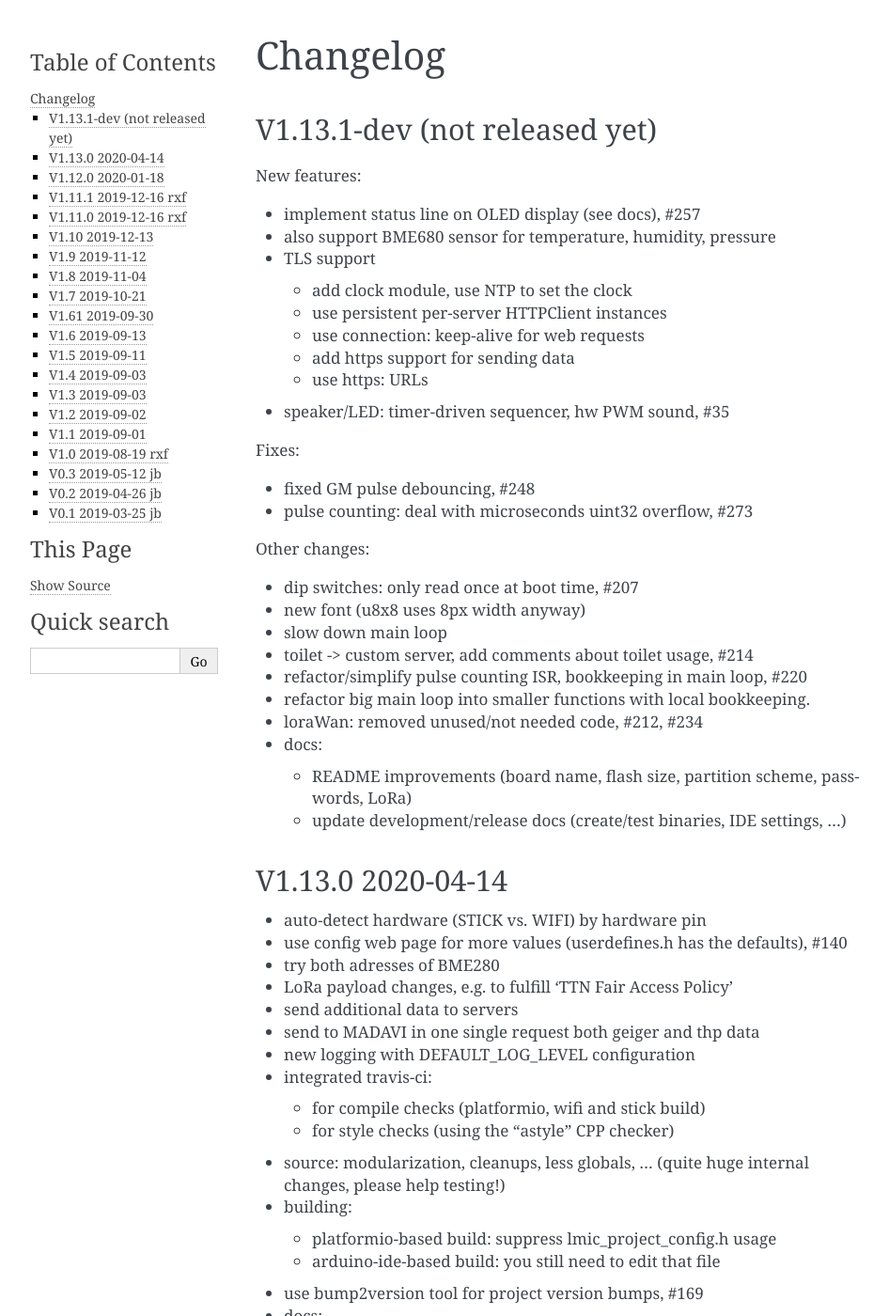
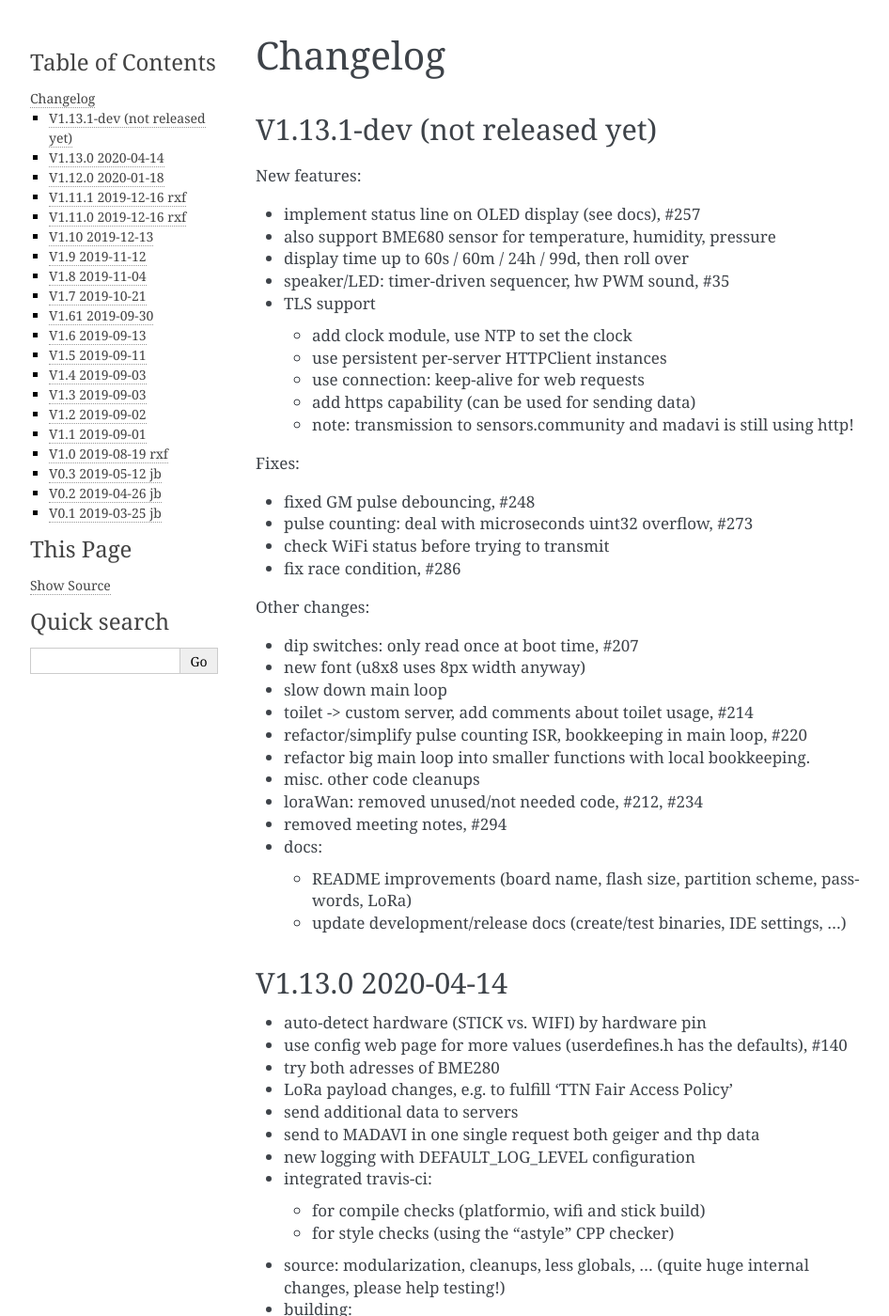
Before and after one commit to ecocurious2/MultiGeiger, a Sphinx documentation site: the page built from docs/source/changes.rst, in a window 1280 px wide and 1400 px high. Shown: the whole window at 94% size, without its empty margins (148-1094 px from the left). Built offline with Sphinx 7.4.7, drawn with Linux system fonts in a browser that asks for light colours.

Commit message:
update CHANGES

```diff
--- a/docs/source/changes.rst
+++ b/docs/source/changes.rst
@@ -10,19 +10,22 @@ New features:
 
 * implement status line on OLED display (see docs), #257
 * also support BME680 sensor for temperature, humidity, pressure
+* display time up to 60s / 60m / 24h / 99d, then roll over
+* speaker/LED: timer-driven sequencer, hw PWM sound, #35
 * TLS support
 
   - add clock module, use NTP to set the clock
   - use persistent per-server HTTPClient instances
   - use connection: keep-alive for web requests
-  - add https support for sending data
-  - use https: URLs
-* speaker/LED: timer-driven sequencer, hw PWM sound, #35
+  - add https capability (can be used for sending data)
+  - note: transmission to sensors.community and madavi is still using http!
 
 Fixes:
 
 * fixed GM pulse debouncing, #248
 * pulse counting: deal with microseconds uint32 overflow, #273
+* check WiFi status before trying to transmit
+* fix race condition, #286
 
 Other changes:
 
@@ -32,13 +35,14 @@ Other changes:
 * toilet -> custom server, add comments about toilet usage, #214
 * refactor/simplify pulse counting ISR, bookkeeping in main loop, #220
 * refactor big main loop into smaller functions with local bookkeeping.
+* misc. other code cleanups
 * loraWan: removed unused/not needed code, #212, #234
+* removed meeting notes, #294
 * docs:
 
   - README improvements (board name, flash size, partition scheme, passwords,
     LoRa)
   - update development/release docs (create/test binaries, IDE settings, ...)
-
 
 V1.13.0 2020-04-14
 ------------------
```
